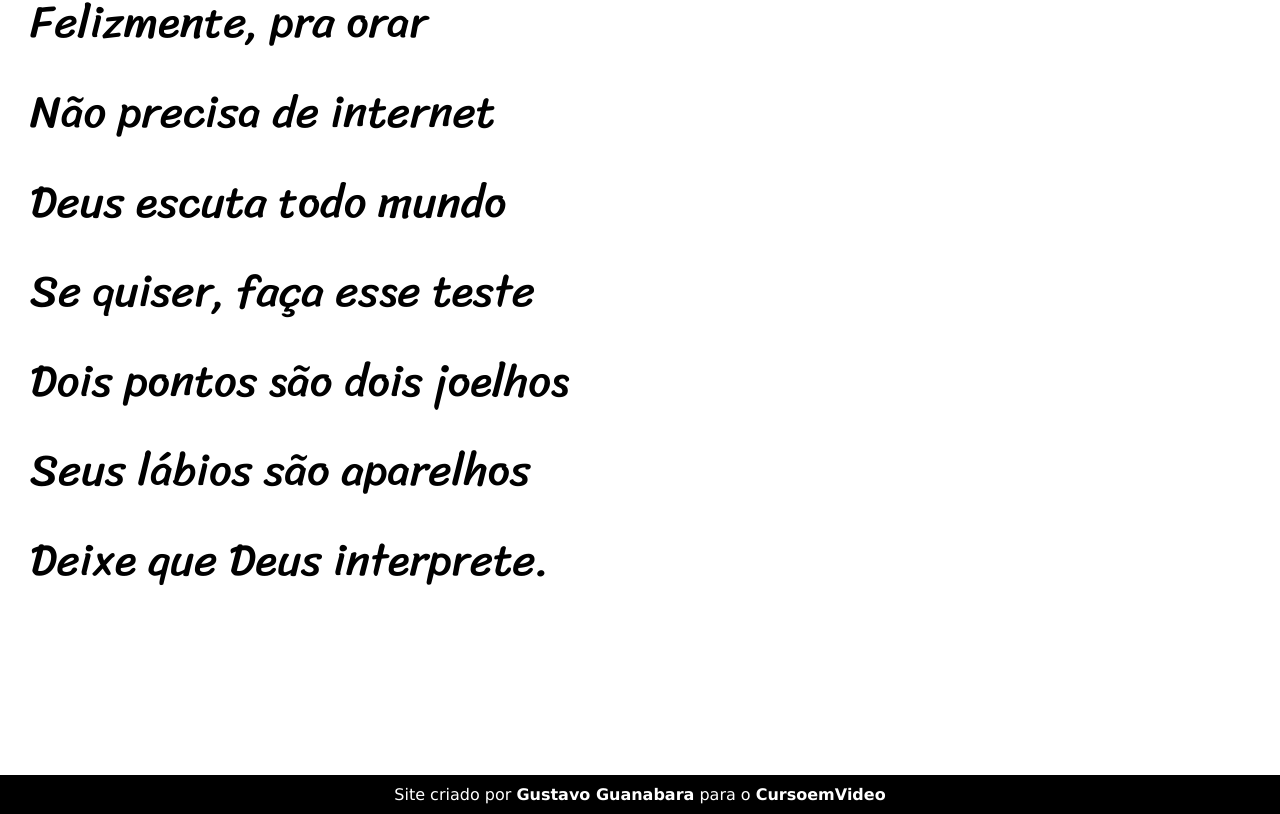
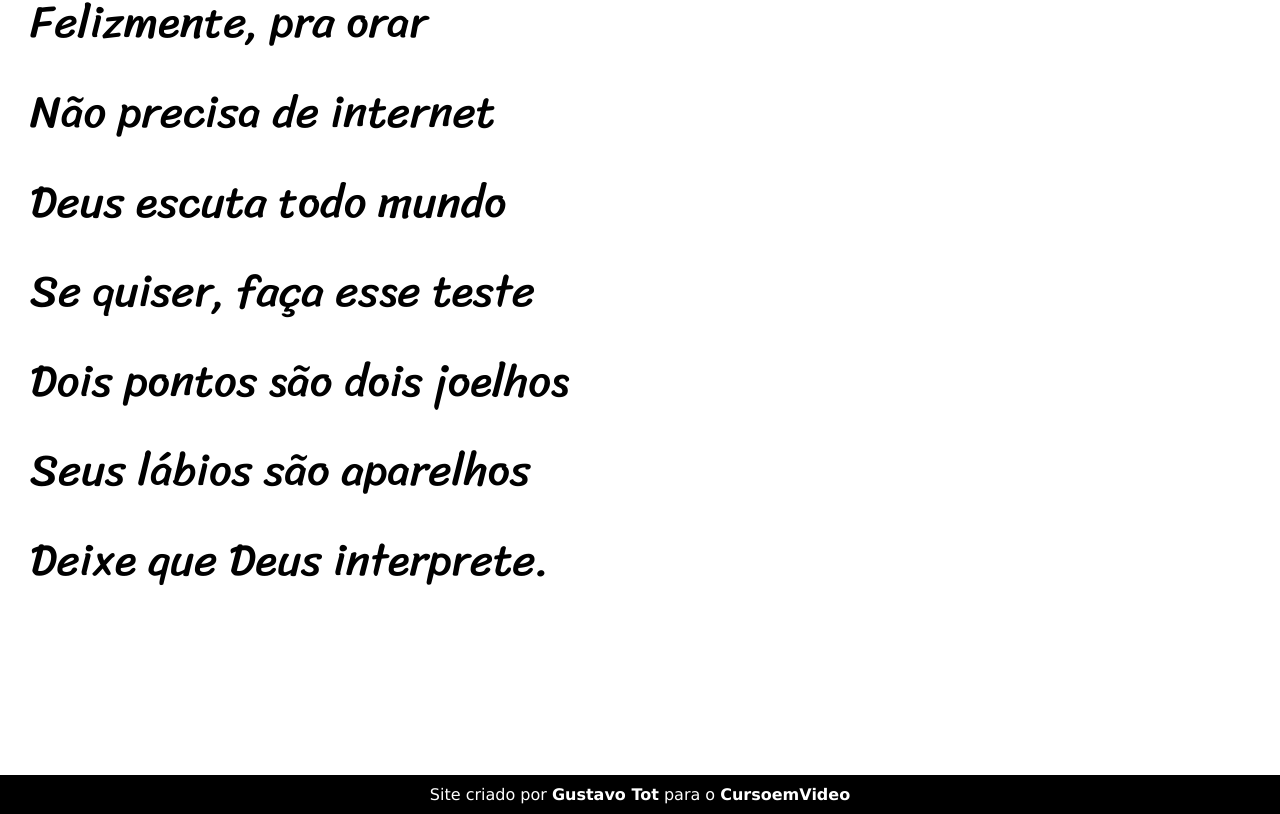
Before and after one commit to gustavotot/projeto-cordel, a plain HTML site: page index.html in a window 1280 px wide. Shown: the part 5143-5957 px from the top of the page. Drawn offline with Linux system fonts and the light colour scheme.

Commit message:
Mudando Footer

```diff
--- a/index.html
+++ b/index.html
@@ -95,7 +95,7 @@
     </section>
 
     <footer>
-        <p>Site criado por <a href="https://github.com/gustavoguanabara" target="_blank">Gustavo Guanabara</a> para o <a href="https://www.cursoemvideo.com" target="_blank">CursoemVideo</a></p>
+        <p>Site criado por <a href="https://github.com/gustavotot" target="_blank">Gustavo Tot</a> para o <a href="https://www.cursoemvideo.com" target="_blank">CursoemVideo</a></p>
     </footer>
 </body>
 </html>
```
